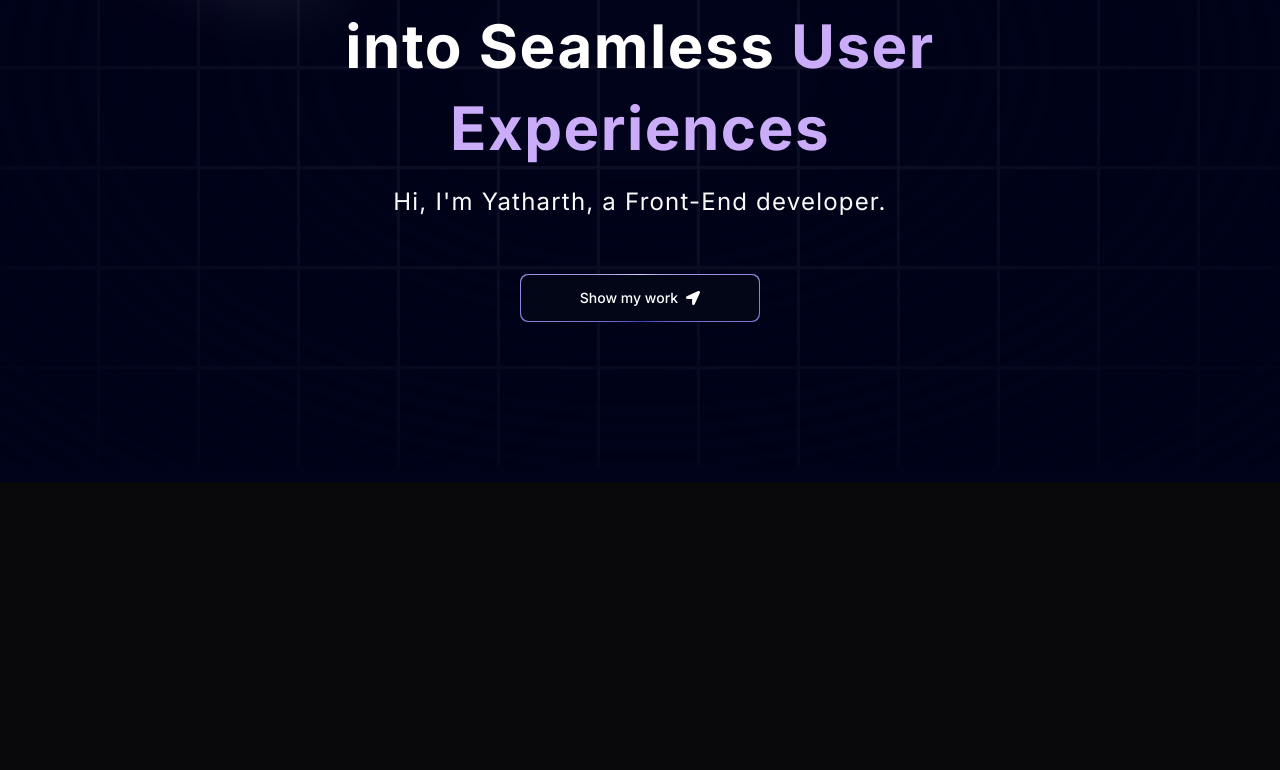
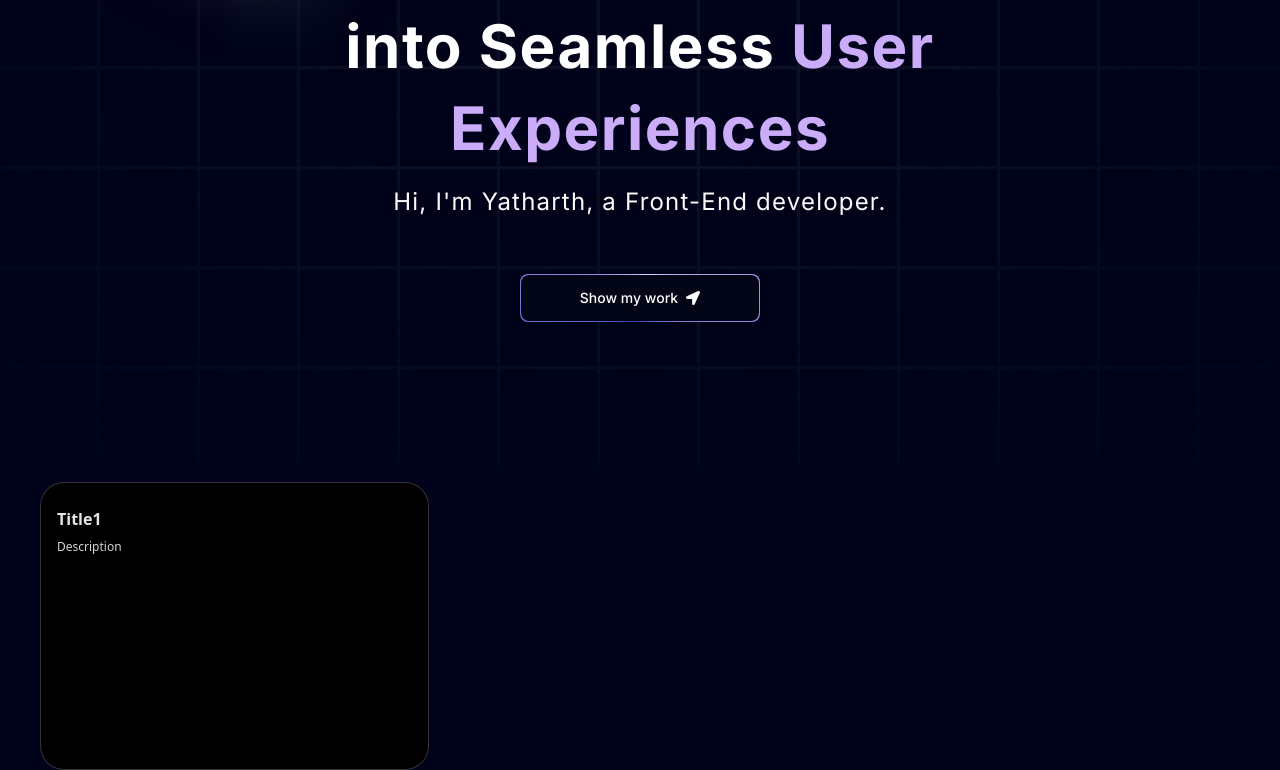
Before and after one commit to Yatharth-14/Portfolio, a Next.js app: page / in a window 1280 px wide. Shown: the part 334-1104 px from the top of the page. Before the commit the page ends 816 px from the top, so only its background shows below. Built offline with nearby package versions, Linux system fonts and the light colour scheme.

Commit message:
created data folder

```diff
--- a/components/BentoGrid.tsx
+++ b/components/BentoGrid.tsx
@@ -25,17 +25,19 @@
   description,
   header,
   icon,
+  id,
 }: {
   className?: string;
   title?: string | React.ReactNode;
   description?: string | React.ReactNode;
   header?: React.ReactNode;
   icon?: React.ReactNode;
+  id: number;
 }) => {
   return (
     <div
       className={cn(
-        "row-span-1 rounded-xl group/bento hover:shadow-xl transition duration-200 shadow-input dark:shadow-none p-4 dark:bg-black dark:border-white/[0.2] bg-white border border-transparent justify-between flex flex-col space-y-4",
+        "row-span-1 relative rounded-3xl group/bento hover:shadow-xl transition duration-200 shadow-input dark:shadow-none p-4 dark:bg-black dark:border-white/[0.2] bg-white border border-transparent justify-between flex flex-col space-y-4 border-red-500",
         className
       )}
     >
--- a/components/Grid.tsx
+++ b/components/Grid.tsx
@@ -1,10 +1,22 @@
 import React from 'react'
-import { BentoGrid } from './BentoGrid'
+import { BentoGrid, BentoGridItem } from './BentoGrid'
 
 const Grid = () => {
   return (
     <section id='about'>
-      <BentoGrid></BentoGrid>
+      <BentoGrid>
+        {[
+            { title: 'Title1', description: 'Description', id:1}
+        ].map((item, i)=>(
+            <BentoGridItem
+            id={item.id}
+            key={item.id}
+            title={item.title}
+            description={item.description}
+            ></BentoGridItem>
+        )
+        )}
+      </BentoGrid>
     </section>
   )
 }
```
Also changed, not shown: data/index.ts (added).
